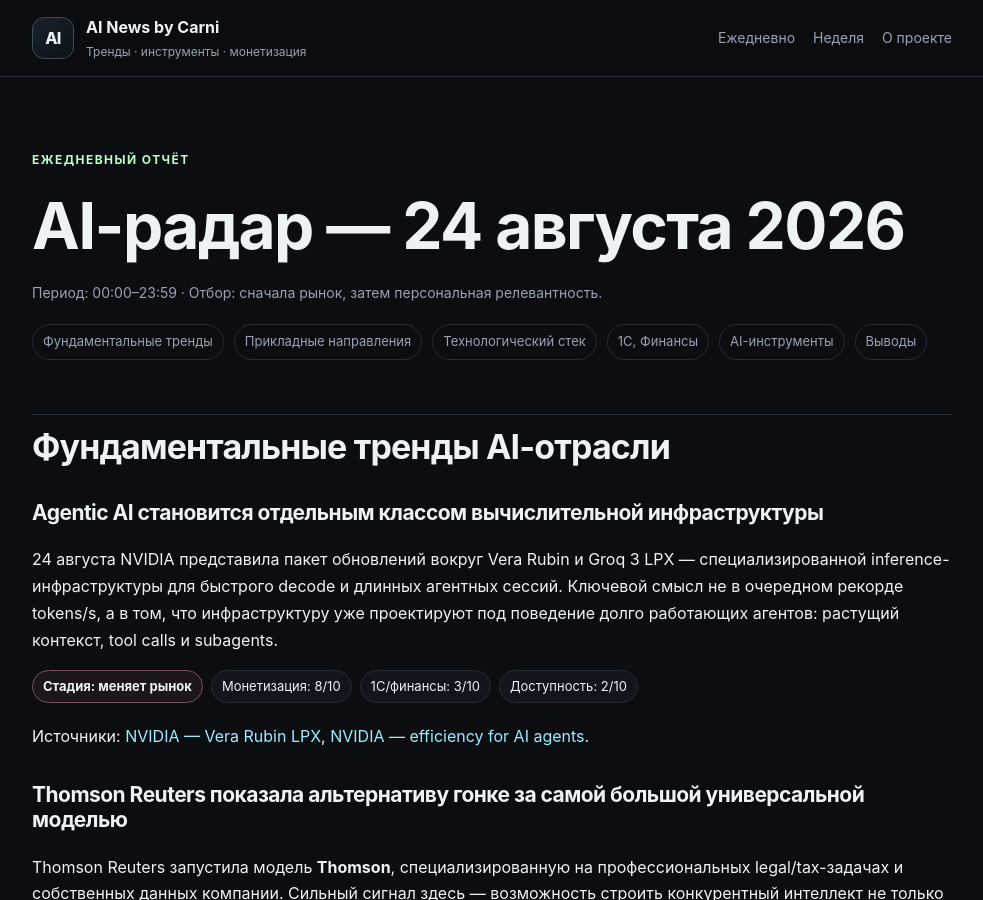
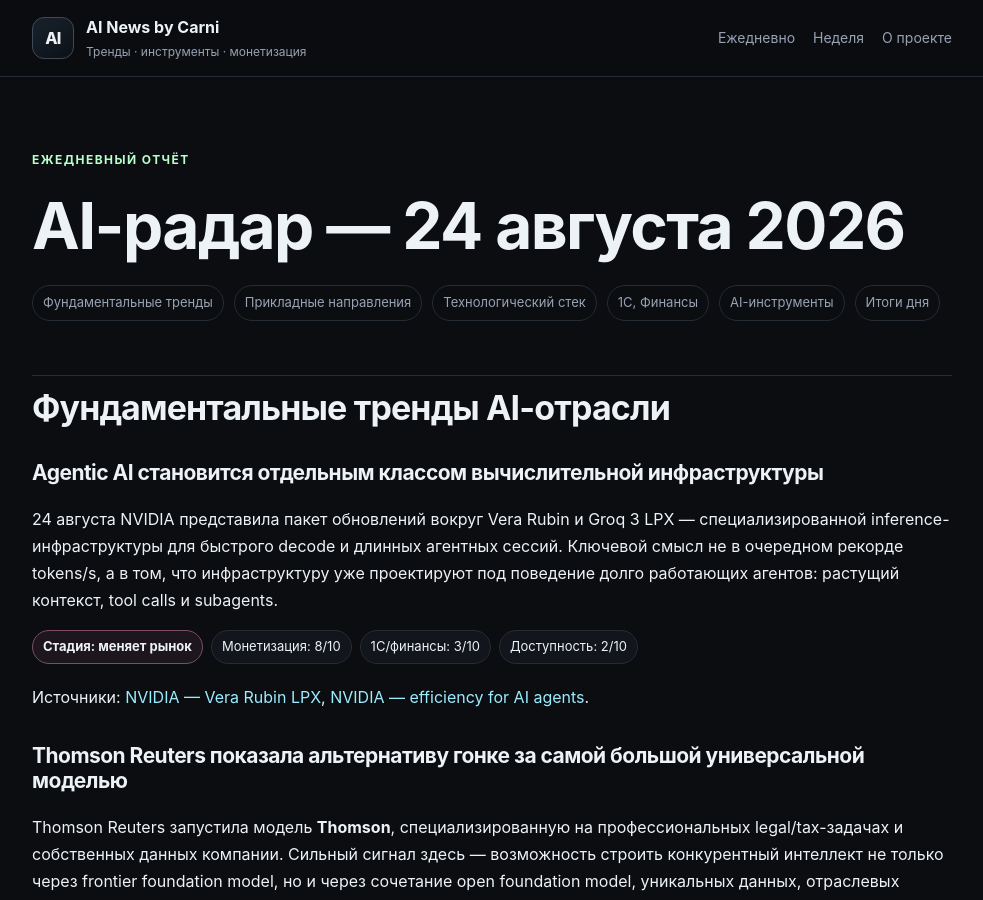
Before and after one commit to DmitryCarni/ai-news-by-carni, a Jekyll site: the page built from daily/2026-08-24.md, in a window 1280 px wide and 900 px high. Shown: the whole window, without its empty margins (148-1131 px from the left). Built offline with Jekyll 4.4.1, drawn with Linux system fonts in a browser that asks for light colours.

Commit message:
Refine report header navigation

```diff
--- a/daily/2026-08-24.md
+++ b/daily/2026-08-24.md
@@ -14,15 +14,13 @@ permalink: /daily/2026-08-24/
 
 # AI-радар — 24 августа 2026
 
-<p class="meta">Период: 00:00–23:59 · Отбор: сначала рынок, затем персональная релевантность.</p>
-
 <div class="report-nav">
 <a href="#fundamental">Фундаментальные тренды</a>
 <a href="#applied">Прикладные направления</a>
 <a href="#stack">Технологический стек</a>
 <a href="#finance">1С, Финансы</a>
 <a href="#finance-tools">AI-инструменты</a>
-<a href="#главные-выводы-дня">Выводы</a>
+<a href="#главные-выводы-дня">Итоги дня</a>
 </div>
 
 ## Фундаментальные тренды AI-отрасли {#fundamental}
```
